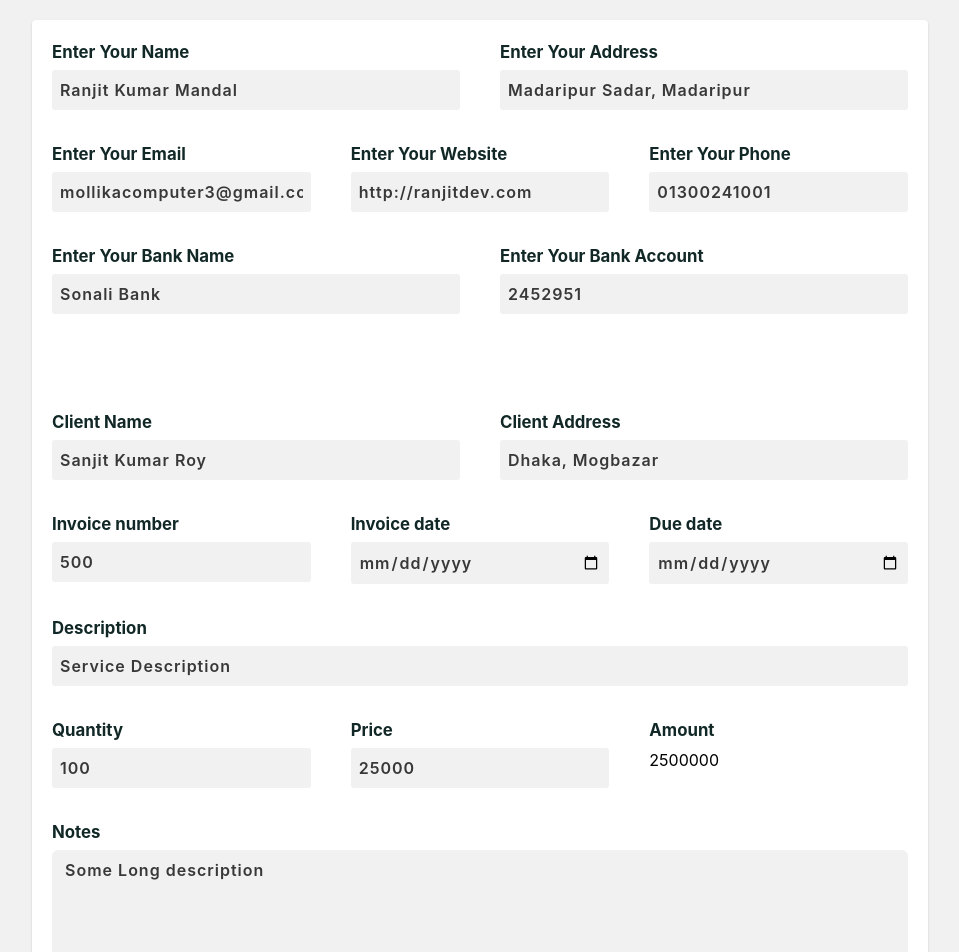
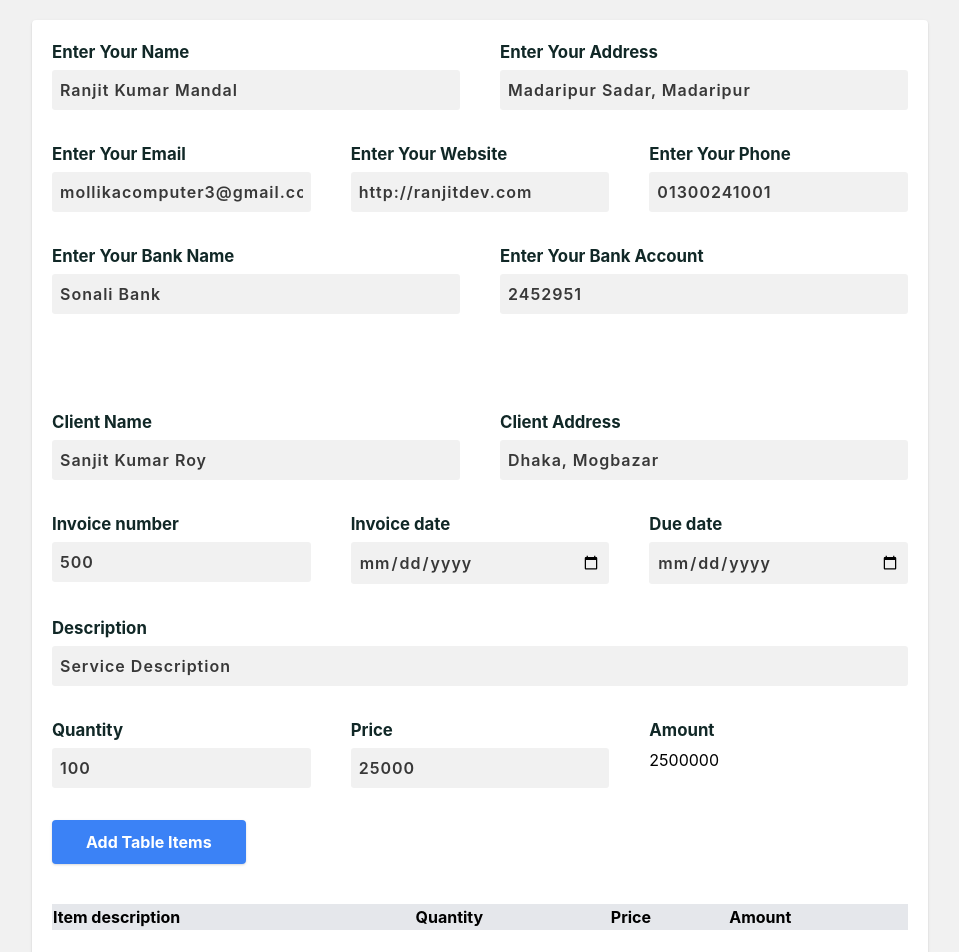
Before and after one commit to mollikacomputer/invoicer, a React (Create React App) app: page / in a window 1280 px wide. Shown: the top 952 px of the page, without its empty margins (160-1119 px from the left). Built offline with nearby package versions, Linux system fonts and the light colour scheme.

Commit message:
add new items working good

```diff
--- a/src/App.js
+++ b/src/App.js
@@ -29,7 +29,7 @@
   const [quantity, setQuantity] = useState(100);
   const [price, setPrice] = useState(25000);
   const [amount, setAmount] = useState(0);
-
+  const [list, setList] = useState([]);
   const handlePrint = () => {
     window.print();
   };
@@ -261,6 +261,8 @@
               setPrice={setPrice}
               amount={amount}
               setAmount={setAmount}
+              list={list}
+              setList={setList}
               />
 
               <label htmlFor="notes"> Notes </label>
--- a/src/components/TableForm.js
+++ b/src/components/TableForm.js
@@ -1,5 +1,5 @@
 import React, { useEffect } from 'react';
-
+import { v4 as uuidv4 } from 'uuid';
 const TableForm = ({
     description,
     setDescription,
@@ -9,11 +9,29 @@
     setPrice,
     amount,
     setAmount,
+    list,
+    setList,
 
     }) => {
-        // const calculateAmount= (amount) =>{
-        //     setAmount(quantity * price)
-        // }
+        const handleSubmit = (e) =>{
+
+            e.preventDefault();
+
+            const newItems = {
+                id: uuidv4(),
+                description,
+                quantity,
+                price,
+                amount,
+            }
+
+            setDescription("")
+            setQuantity("")
+            setPrice("")
+            setAmount("")
+            setList([...list, newItems])
+            console.log(list)
+        }
 
         useEffect(()=>{
             const calculateAmount = (amount) =>{
@@ -24,6 +42,7 @@
 
     return (
         <>
+            <form onSubmit={handleSubmit}>
             <div>
                 <div className="flex flex-col">
                 <label htmlFor="name"> Description</label>
@@ -70,6 +89,38 @@
 
                 </div>
               </article>
+              <button
+              type='submit'
+              className="bg-blue-500 mb-10 text-white font-bold py-2 px-8 rounded shadow border-2 border-blue-500 hover:bg-transparent hover:text-blue-500 transition-all duration-300"
+              > Add Table Items</button>
+            </form>
+
+               <table width="100%" className='mb-10'>
+               <thead className="bg-gray-200">
+                 <tr>
+                   <td className="font-bold">Item description</td>
+                   <td className="font-bold">Quantity</td>
+                   <td className="font-bold">Price</td>
+                   <td className="font-bold">Amount</td>
+                 </tr>
+               </thead>
+
+                {
+                    list.map(({id, description, quantity, price, amount})=>(
+                <React.Fragment key={id}>
+                 <tbody>
+                 <tr>
+                   <td> {description} </td>
+                   <td> {quantity} </td>
+                   <td>{price}</td>
+                   <td> {amount} </td>
+                 </tr>
+
+               </tbody>
+                </React.Fragment>
+                    ))
+                }
+             </table>
 
         </>
     );
```
